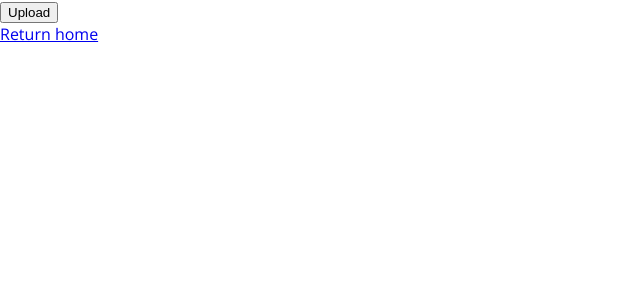
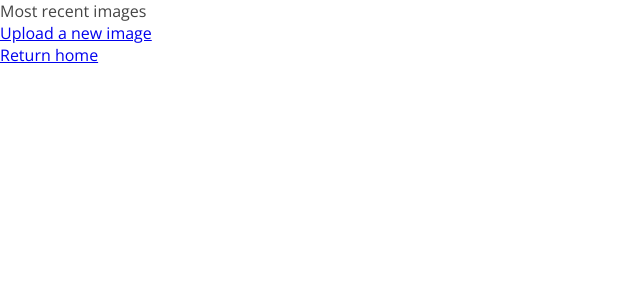
Before and after one commit to emojipeach/djangur, a Django app: page / in a window 1280 px wide. Shown: the top 300 px of the page, without its empty margins (0-640 px from the left). Run offline with Django 3.2, Linux system fonts and the light colour scheme; data that the repository does not hold is empty.

Commit message:
Update index.html

```diff
--- a/imageapp/templates/imageapp/index.html
+++ b/imageapp/templates/imageapp/index.html
@@ -2,14 +2,24 @@
 
 {% block content %}
 
-<form method="post" enctype="multipart/form-data">
+<div>
+  Most recent images
+</div>
 
-    {% csrf_token %}
-    {{ form.as_p }}
+{% for image in images %}
 
-    <button type="submit">Upload</button>
+<div>
+  <a href="{% if request.is_secure %}https://{% else %}http://{% endif %}{{ request.get_host }}{% url 'imageapp:image' image.identifier %}">
+  <img class="index-thumbnail" src="{{ image.thumbnail.url }}" alt="{{ image.title }}" >
+  </a>
+</div>
+<br>
 
-</form>
+{% endfor %}
+
+<div>
+  <a href="{% url 'imageapp:upload' %}">Upload a new image</a>
+</div>
 
 <div>
   <a href="{% url 'imageapp:index' %}">Return home</a>
```
